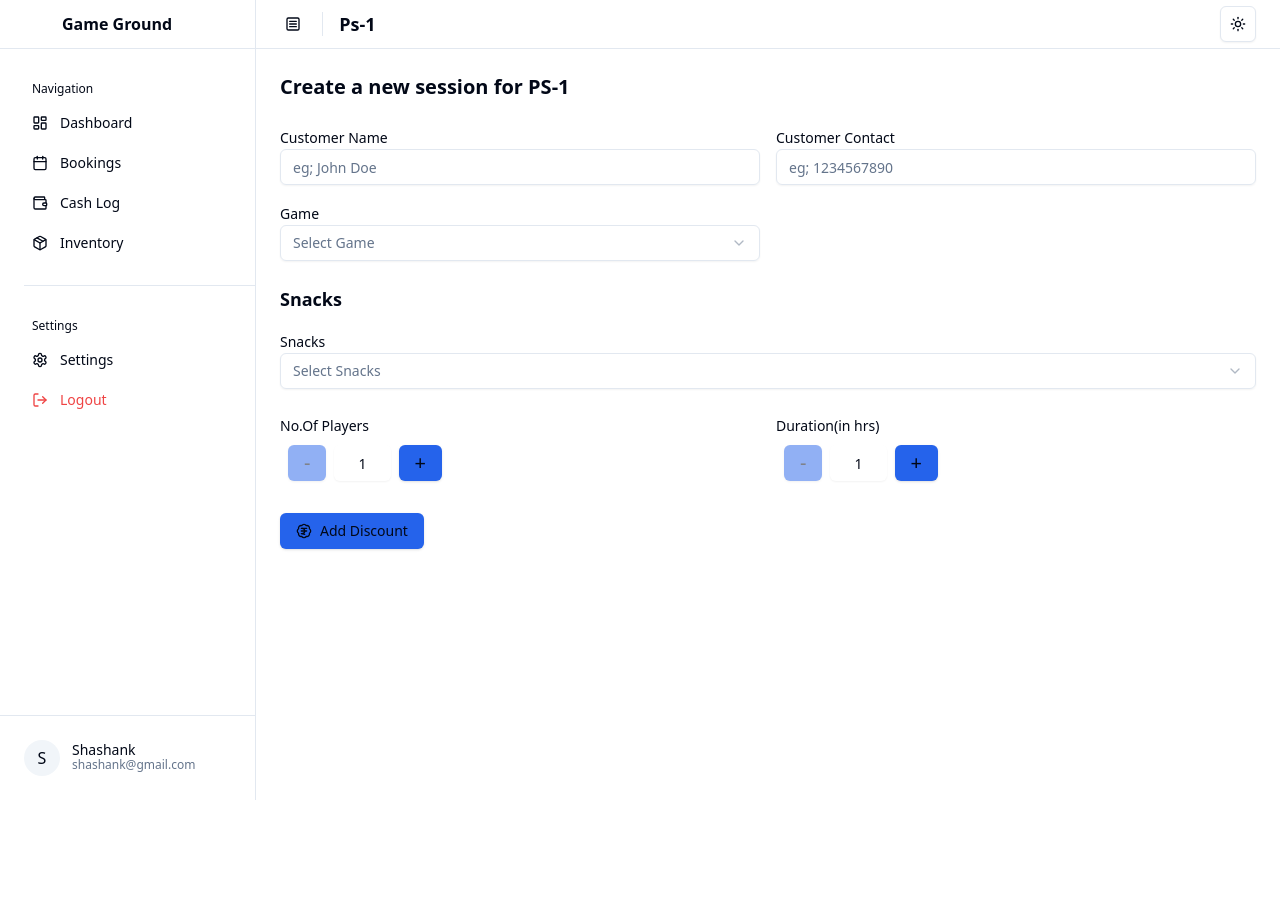
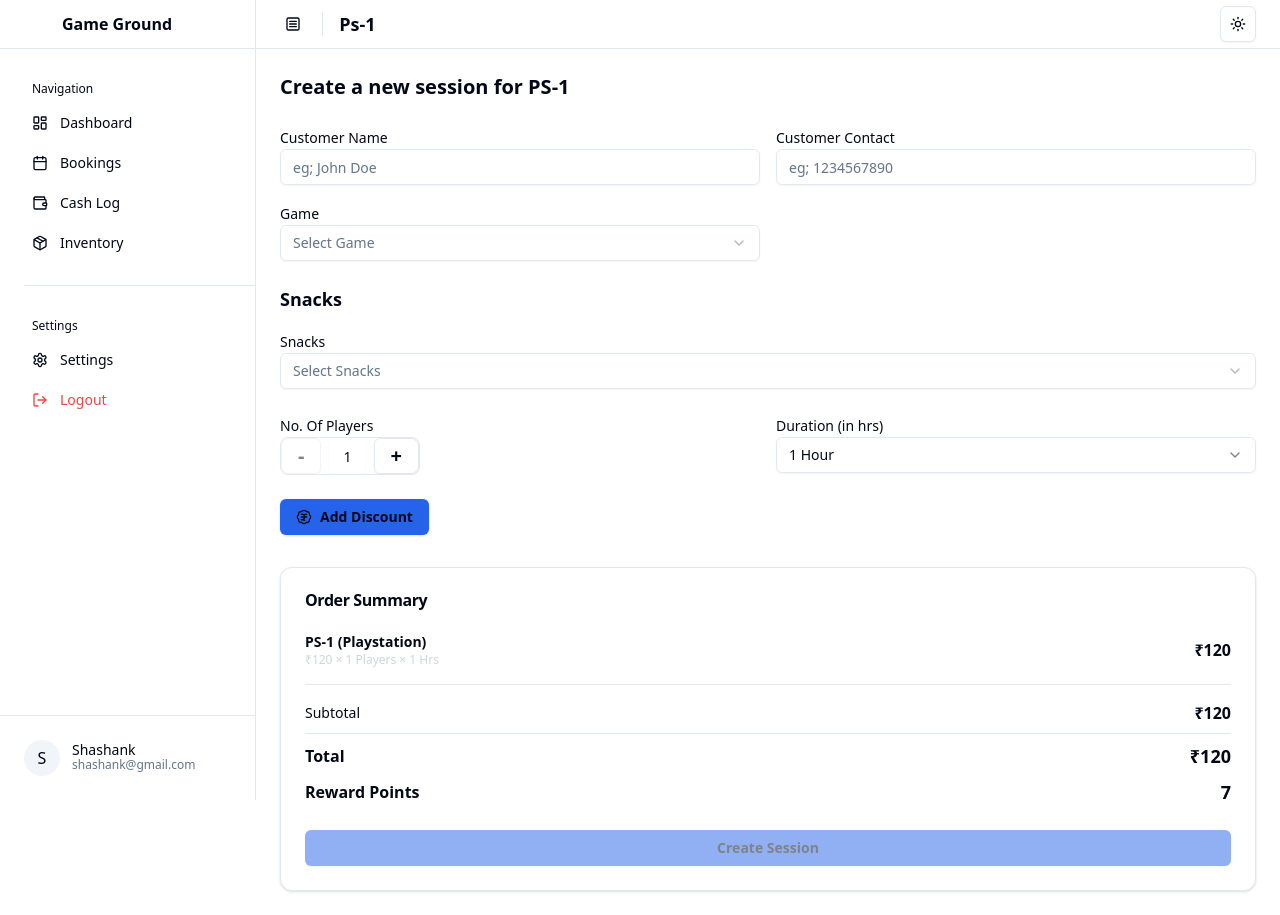
Before and after one commit to Redhood-Schizophrenic/Gaming-Ground, a Next.js app: page /staff/booking/add/ps-1 in a window 1280 px wide. Before the commit the page ends 800 px from the top, so only its background shows below. Built offline with nearby package versions, Linux system fonts and the light colour scheme.

Commit message:
Add Session Page UI Completed

```diff
--- a/src/app/(main)/staff/booking/add/[device_id]/page.jsx
+++ b/src/app/(main)/staff/booking/add/[device_id]/page.jsx
@@ -1,20 +1,15 @@
 'use client';
 
 import React, { useEffect, useState } from 'react'
-import { devices, games, snacks } from '../../data';
+import { CustomersData, device_pricings, devices, games, rewardSystemPricing, snacks, TimeList } from '../../data';
 import { useRouter } from 'next/navigation';
 import { Input } from '@/components/ui/input';
 import { Label } from '@/components/ui/label';
-import {
-	Select,
-	SelectContent,
-	SelectItem,
-	SelectTrigger,
-	SelectValue,
-} from "@/components/ui/select";
+import { Select, SelectContent, SelectItem, SelectTrigger, SelectValue, } from "@/components/ui/select";
+import { Card, CardContent, CardFooter, CardHeader, CardTitle } from "@/components/ui/card";
 import QuantityInput from '@/components/ui/quantity-input';
 import { Button } from '@/components/ui/button';
-import { BadgeIndianRupee, X } from 'lucide-react';
+import { BadgeIndianRupee, Trash, X } from 'lucide-react';
 
 function NewSession({ params }) {
 	const router = useRouter();
@@ -24,19 +19,29 @@ function NewSession({ params }) {
 
 	const [loading, setLoading] = useState(true);
 	const [error, setError] = useState(null);
+	const [Customers, setCustomers] = useState([]);
 	const [Players, setPlayers] = useState(1);
+	const [perPrice, setPerPrice] = useState(0);
 	const [Duration, setDuration] = useState(1)
 	const [displayDiscount, setDisplayDiscount] = useState(false);
 	const [formDetails, setformDetails] = useState({
+		customer_id: '',
 		customer_name: '',
 		customer_contact: '',
 		game: {},
 		snacks: [],
+		subTotal: 0,
 		DiscountRate: 0,
-		DiscountAmt: 0
+		DiscountAmt: 0,
+		totalPrice: 0,
+		rewardPoints: 0
 	});
-
-
+	const [Pricings, setPricings] = useState({
+		single: 0,
+		duo: 0,
+		multi: 0,
+		creditRate: 0,
+	});
 
 	useEffect(() => {
 		const getDeviceDetails = () => {
@@ -45,6 +50,14 @@ function NewSession({ params }) {
 				const device_info = devices.filter((device_data) => device_data.slug === slug);
 				if (device_info?.length > 0) {
 					setDevice(device_info[0] || {});
+					const pricing = device_pricings.filter((pricing) => pricing.device_type === device_info[0].type);
+					setPricings({
+						single: pricing[0].single,
+						duo: pricing[0].duo,
+						multi: pricing[0].multi,
+						creditRate: rewardSystemPricing.creditRate
+					});
+					setCustomers(CustomersData);
 				} else {
 					throw new Error('Device Not Found');
 				}
@@ -58,8 +71,103 @@ function NewSession({ params }) {
 				setLoading(false);
 			}
 		}
+
 		getDeviceDetails();
-	}, []);
+	}, [router, slug]);
+
+	// Calculate price whenever relevant factors change
+	useEffect(() => {
+		calcPrice();
+	}, [formDetails.snacks, Players, Duration, formDetails.DiscountRate, formDetails.DiscountAmt, Device]);
+
+	// Calculate the price based on all factors
+	const calcPrice = () => {
+		// Calculate snacks price
+		const snacksTotal = formDetails.snacks.reduce((total, item) => {
+			return total + (item.quantity * item.snack.price);
+		}, 0);
+
+		// Calculate gaming price based on device type
+		let gamingPrice = 0;
+		if (Device.type === 'VR Gaming') {
+			// VR Gaming has a fixed price per session
+			gamingPrice = Device.price;
+		} else {
+			// Other device types charge based on players and duration
+			if (Players === 1) {
+				setPerPrice(Pricings.single);
+				gamingPrice = Pricings.single * Players * Duration;
+			} else if (Players === 2) {
+				setPerPrice(Pricings.duo);
+				gamingPrice = Pricings.duo * Players * Duration;
+			} else {
+				setPerPrice(Pricings.multi);
+				gamingPrice = Pricings.multi * Players * Duration;
+			}
+		}
+
+		// Calculate subtotal
+		const subTotal = snacksTotal + gamingPrice;
+
+		// Calculate discount
+		let discountAmount = 0;
+		if (formDetails.DiscountRate > 0) {
+			discountAmount = (subTotal * formDetails.DiscountRate) / 100;
+		} else if (formDetails.DiscountAmt > 0) {
+			discountAmount = formDetails.DiscountAmt;
+		}
+
+		// Calculate total after discount
+		const totalAfterDiscount = subTotal - discountAmount;
+
+		// Calculate reward points (assuming 1% of total)
+		const rewardPoints = Math.round(totalAfterDiscount * Pricings.creditRate * 0.01);
+
+		// Update form details with calculated values
+		setformDetails(prev => ({
+			...prev,
+			subTotal: subTotal,
+			DiscountAmt: discountAmount,
+			totalPrice: totalAfterDiscount,
+			rewardPoints: rewardPoints
+		}));
+	};
+
+	const handleCustomerSearch = async (e) => {
+		const value = e.target.value;
+
+		// Update customer name in form details
+		setformDetails(prev => ({
+			...prev,
+			customer_name: value
+		}));
+
+		if (value.trim() === '') {
+			setCustomers([]);
+			setformDetails(prev => ({
+				...prev,
+				customer_contact: ''
+			}));
+			return;
+		}
+
+		// Check if the input matches a datalist option
+		const selectedOption = document.querySelector(`option[value="${value}"]`);
+		if (selectedOption) {
+			const [name, contact] = selectedOption.text.split(' - ');
+			setformDetails(prev => ({
+				...prev,
+				customer_name: name,
+				customer_contact: contact
+			}));
+		}
+
+		// Fixed: Filter customers properly by name using a case-insensitive regex
+		const fetchedCustomers = CustomersData.filter(
+			(customer) => customer.customer_name.toLowerCase().includes(value.toLowerCase())
+		);
+		setCustomers(fetchedCustomers);
+	};
 
 	if (loading) {
 		return (
@@ -80,11 +188,34 @@ function NewSession({ params }) {
 
 	const handleSnacks = (snack_id) => {
 		const snack_info = snacks.filter((snack) => snack.id === snack_id);
-		console.log(snack_info);
-		setformDetails({
-			...formDetails,
-			snacks: [...formDetails.snacks, { snack: snack_info[0], quantity: 1, price: 1 * snack_info[0].price }]
-		});
+		if (snack_info.length > 0) {
+			// Check if the snack already exists in the list
+			const existingSnackIndex = formDetails.snacks.findIndex(
+				item => item.snack.id === snack_info[0].id
+			);
+
+			if (existingSnackIndex !== -1) {
+				// If snack already exists, increase its quantity
+				const updatedSnacks = [...formDetails.snacks];
+				updatedSnacks[existingSnackIndex].quantity += 1;
+				updatedSnacks[existingSnackIndex].price = updatedSnacks[existingSnackIndex].quantity * snack_info[0].price;
+
+				setformDetails({
+					...formDetails,
+					snacks: updatedSnacks
+				});
+			} else {
+				// Otherwise add new snack
+				setformDetails({
+					...formDetails,
+					snacks: [...formDetails.snacks, {
+						snack: snack_info[0],
+						quantity: 1,
+						price: snack_info[0].price
+					}]
+				});
+			}
+		}
 	}
 
 	const handleSnackQuantity = ({ value, props }) => {
@@ -92,12 +223,51 @@ function NewSession({ params }) {
 		if (props !== null && typeof props === 'number') {
 			const updatedSnacks = [...formDetails.snacks];
 			updatedSnacks[props].quantity = value;
+			updatedSnacks[props].price = value * updatedSnacks[props].snack.price;
 
 			setformDetails({
 				...formDetails,
 				snacks: updatedSnacks
 			});
 		}
+	};
+
+	const handleRemoveSnack = (index) => {
+		const updatedSnacks = [...formDetails.snacks];
+		updatedSnacks.splice(index, 1);
+
+		setformDetails({
+			...formDetails,
+			snacks: updatedSnacks
+		});
+	};
+
+	const toggleDiscount = () => {
+		if (displayDiscount) {
+			setformDetails({
+				...formDetails,
+				DiscountAmt: 0,
+				DiscountRate: 0
+			});
+		}
+		setDisplayDiscount(!displayDiscount);
+	};
+
+	const handleDiscountRateChange = (e) => {
+		const rate = parseFloat(e.target.value) || 0;
+		setformDetails({
+			...formDetails,
+			DiscountRate: rate,
+			DiscountAmt: rate > 0 ? (formDetails.subTotal * rate / 100) : 0
+		});
+	};
+
+	const handleDiscountAmtChange = (e) => {
+		const amt = parseFloat(e.target.value) || 0;
+		setformDetails({
+			...formDetails,
+			DiscountAmt: amt,
+		});
 	};
 
 	return (
@@ -110,9 +280,17 @@ function NewSession({ params }) {
 						type='text'
 						disabled={Device.status !== 'open'}
 						value={formDetails.customer_name}
-						onChange={(e) => setformDetails({ ...formDetails, customer_name: e.target.value })}
+						onChange={handleCustomerSearch}
 						placeholder='eg; John Doe'
+						list="customerList"
 					/>
+					<datalist id="customerList">
+						{Customers.map((customer, index) => (
+							<option key={index} value={customer.customer_name}>
+								{customer.customer_name} - {customer.customer_contact}
+							</option>
+						))}
+					</datalist>
 				</div>
 				<div>
 					<Label>Customer Contact</Label>
@@ -129,7 +307,10 @@ function NewSession({ params }) {
 				<div>
 					<Label>Game</Label>
 					<Select
-						onValueChange={(value) => { setformDetails({ ...formDetails, game: value }) }}
+						onValueChange={(value) => {
+							const selectedGame = games.find(game => game.name === value);
+							setformDetails({ ...formDetails, game: selectedGame || {} })
+						}}
 						disabled={Device.status !== 'open'}
 					>
 						<SelectTrigger>
@@ -170,14 +351,26 @@ function NewSession({ params }) {
 					</Select>
 					{
 						formDetails.snacks.map((snack, index) => (
-							<div key={index} className='flex w-full items-center justify-between'>
-								<h1 className='font-bold text-lg'>{snack.snack.name}</h1>
+							<div key={index} className='flex w-full items-center justify-between mt-2 p-2 border rounded'>
+								<div className='grid gap-2'>
+									<h1 className='font-bold text-xs'>{snack.snack.name}</h1>
+									<span className='text-xs'>Price:  ₹{snack.price}</span>
+								</div>
 								<QuantityInput
 									value={snack.quantity}
 									onChange={handleSnackQuantity}
 									props={index}
 									required={true}
 								/>
+								<div className='flex items-center justify-end gap-4'>
+									<button
+										className='bg-red-500 text-white p-2 rounded-lg'
+										size="sm"
+										onClick={() => handleRemoveSnack(index)}
+									>
+										<Trash className="h-4 w-4" />
+									</button>
+								</div>
 							</div>
 						))
 					}
@@ -186,15 +379,30 @@ function NewSession({ params }) {
 
 			{
 				Device.type !== 'VR Gaming' && (
-
 					<div className='grid md:grid-cols-2 gap-4 mt-6'>
 						<div>
-							<Label>No.Of Players</Label>
+							<Label>No. Of Players</Label>
 							<QuantityInput value={Players} onChange={setPlayers} required={true} />
 						</div>
 						<div>
-							<Label>Duration(in hrs)</Label>
-							<QuantityInput value={Duration} onChange={setDuration} required={true} />
+							<Label>Duration (in hrs)</Label>
+							<Select
+								defaultValue={Duration}
+								onValueChange={(value) => { setDuration(value) }}
+								disabled={Device.status !== 'open'}
+							>
+								<SelectTrigger>
+									<SelectValue placeholder="Select Duration" />
+								</SelectTrigger>
+								<SelectContent>
+									{
+										TimeList
+											.map((item, index) => (
+												<SelectItem key={index} value={item.value}>{item.displayValue}</SelectItem>
+											))
+									}
+								</SelectContent>
+							</Select>
 						</div>
 					</div>
 				)
@@ -202,13 +410,7 @@ function NewSession({ params }) {
 
 			<Button
 				className='mt-6'
-				onClick={() => {
-					if (displayDiscount) {
-						setformDetails({ ...formDetails, DiscountAmt: 0 });
-						setformDetails({ ...formDetails, DiscountRate: 0 });
-					}
-					setDisplayDiscount(!displayDiscount);
-				}}
+				onClick={toggleDiscount}
 			>
 				{!displayDiscount ? (
 					<div className='flex gap-2 items-center'>
@@ -226,29 +428,109 @@ function NewSession({ params }) {
 				displayDiscount && (
 					<div className='grid md:grid-cols-2 gap-4 mt-6'>
 						<div>
-							<Label>Discount (in Rs.)</Label>
+							<Label>Discount (in %)</Label>
 							<Input
 								type='number'
-								disabled={formDetails.DiscountAmt !== 0}
 								value={formDetails.DiscountRate}
-								onChange={(e) => setformDetails({ ...formDetails, DiscountRate: e.target.value })}
-								placeholder='Discount Amount'
+								onChange={handleDiscountRateChange}
+								placeholder='Discount Percent(%)'
 							/>
 						</div>
 						<div>
-							<Label>Discount (in %)</Label>
+							<Label>Discount (in Rs.)</Label>
 							<Input
 								type='number'
 								disabled={formDetails.DiscountRate !== 0}
 								value={formDetails.DiscountAmt}
-								onChange={(e) => setformDetails({ ...formDetails, DiscountAmt: e.target.value })}
-								placeholder='Discount Percent(%)'
+								onChange={handleDiscountAmtChange}
+								placeholder='Discount Amount'
 							/>
 						</div>
 					</div>
 				)
 			}
 
+			{/* Order Summary */}
+			<Card className="w-full h-auto mx-auto mt-8">
+				<CardHeader>
+					<CardTitle>Order Summary</CardTitle>
+				</CardHeader>
+				<CardContent className="space-y-4">
+					{/* Gaming details */}
+					{Device.type && (
+						<div className="space-y-2">
+							<div className="flex justify-between items-center">
+								<div className='flex flex-col'>
+									<span className="text-sm font-semibold">{Device.name} ({Device.type})</span>
+									{Device.type !== 'VR Gaming' ? (
+										<span className=" text-xs text-gray-300">
+											₹{perPrice} × {Players} Players × {Duration} Hrs
+										</span>
+									) : (
+										<span className="font-thin text-sm">₹{Device.price}</span>
+									)}
+								</div>
+								<div>
+									<span className='font-semibold'> ₹{Players * Duration * perPrice} </span>
+								</div>
+							</div>
+						</div>
+					)}
+
+					{/* Snacks */}
+					{formDetails.snacks.length > 0 && (
+						<div className="space-y-2">
+							<h3 className="text-sm font-medium">Snacks</h3>
+							{formDetails.snacks.map((item, index) => (
+								<div key={index} className="flex justify-between items-center">
+									<span className="text-sm">{item.snack.name} (×{item.quantity})</span>
+									<span className="font-semibold">₹{item.price}</span>
+								</div>
+							))}
+						</div>
+					)}
+
+					{/* Totals */}
+					<div className="space-y-2 pt-4 border-t">
+						<div className="flex justify-between items-center">
+							<span className="text-sm">Subtotal</span>
+							<span className="font-semibold">₹{formDetails.subTotal}</span>
+						</div>
+						{
+							displayDiscount && formDetails.DiscountAmt > 0 && (
+								<div className="flex justify-between items-center">
+									<span className="text-sm">
+										Discount ({formDetails.DiscountRate > 0 ? `${formDetails.DiscountRate}%` : 'Fixed'})
+									</span>
+									<span className="font-semibold"> - ₹{formDetails.DiscountAmt}</span>
+								</div>
+							)
+						}
+						<div className='border-b w-full rounded-full'></div>
+						<div className="flex justify-between items-center">
+							<span className="font-semibold">Total</span>
+							<span className="font-bold text-lg">₹{formDetails.totalPrice}</span>
+						</div>
+						<div className="flex justify-between items-center">
+							<span className="font-semibold">Reward Points</span>
+							<span className="font-bold text-lg">{formDetails.rewardPoints}</span>
+						</div>
+					</div>
+				</CardContent>
+				<CardFooter>
+					<Button
+						className="w-full"
+						disabled={
+							!formDetails.customer_name ||
+							!formDetails.customer_contact ||
+							!formDetails.game.name ||
+							Device.status !== 'open'
+						}
+					>
+						Create Session
+					</Button>
+				</CardFooter>
+			</Card>
 		</>
 	)
 }
--- a/src/app/(main)/staff/booking/data.js
+++ b/src/app/(main)/staff/booking/data.js
@@ -1,6 +1,5 @@
 import colors from "@/constants/colors";
 import { FaPlaystation } from "react-icons/fa6";
-import { LiaVrCardboardSolid } from "react-icons/lia";
 import { GiSteeringWheel } from "react-icons/gi";
 import { BsHeadsetVr } from "react-icons/bs";
 
@@ -167,4 +166,68 @@ export const snacks = [
 		price: 15,
 		quantity: 0,
 	},
-]
+];
+
+export const device_pricings = [
+	{
+		device_type: 'Playstation',
+		single: 120,
+		duo: 70,
+		multi: 60
+	},
+];
+
+export const TimeList = [
+	{
+		value: 0.5,
+		displayValue: '30 Min',
+	},
+	{
+		value: 1,
+		displayValue: '1 Hour',
+	},
+	{
+		value: 2,
+		displayValue: '2 Hours',
+	},
+	{
+		value: 3,
+		displayValue: '3 Hours',
+	},
+	{
+		value: 4,
+		displayValue: '4 Hours',
+	},
+	{
+		value: 5,
+		displayValue: '5 Hours',
+	},
+	{
+		value: 6,
+		displayValue: '6 Hours',
+	},
+];
+
+export const CustomersData = [
+	{
+		id: 1,
+		customer_name: 'Shashank Sangawar',
+		customer_contact: '9090909090',
+	},
+	{
+		id: 2,
+		customer_name: 'Sahas Kamble',
+		customer_contact: '1234567890',
+	},
+	{
+		id: 3,
+		customer_name: 'Devanshu Umbare',
+		customer_contact: '1111111111',
+	},
+];
+
+export const rewardSystemPricing = {
+	creditRate: 6,
+	maxDebitRate: 50,
+	rateConversion: 0.10,
+}
--- a/src/components/ui/button.jsx
+++ b/src/components/ui/button.jsx
@@ -5,7 +5,7 @@ import { cva } from "class-variance-authority";
 import { cn } from "@/lib/utils"
 
 const buttonVariants = cva(
-  "inline-flex items-center justify-center gap-2 whitespace-nowrap rounded-md text-sm font-medium transition-colors focus-visible:outline-none focus-visible:ring-1 focus-visible:ring-ring disabled:pointer-events-none disabled:opacity-50 [&_svg]:pointer-events-none [&_svg]:size-4 [&_svg]:shrink-0",
+  "inline-flex items-center justify-center gap-2 whitespace-nowrap rounded-md text-sm font-semibold transition-colors focus-visible:outline-none focus-visible:ring-1 focus-visible:ring-ring disabled:pointer-events-none disabled:opacity-50 [&_svg]:pointer-events-none [&_svg]:size-4 [&_svg]:shrink-0",
   {
     variants: {
       variant: {
--- a/src/components/ui/quantity-input.jsx
+++ b/src/components/ui/quantity-input.jsx
@@ -18,12 +18,13 @@ export default function QuantityInput({ value = 0, onChange, required = false, p
   };
 
   return (
-    <div className='w-[170px]'>
+    <div className='w-[140px]'>
       <label htmlFor="Quantity" className="sr-only"> Quantity </label>
 
-      <div className="flex gap-2 items-center rounded-sm p-2">
+      <div className="flex gap-2 items-center rounded-lg overflow-hidden border">
         <Button
-          className='leading-none text-xl'
+          variant='outline'
+          className='leading-none text-xl rounded-l-lg'
           disabled={
             required ? value <= 1 : value <= 0
           }
@@ -36,11 +37,12 @@ export default function QuantityInput({ value = 0, onChange, required = false, p
           type='text'
           value={value}
           onChange={handleInputChange}
-          className='border-none text-center'
+          className='border-none text-center focus:outline-none'
         />
 
         <Button
-          className='leading-none text-xl'
+          variant='outline'
+          className='leading-none text-xl rounded-r-lg'
           onClick={handleIncrement}
         >
           +
```
